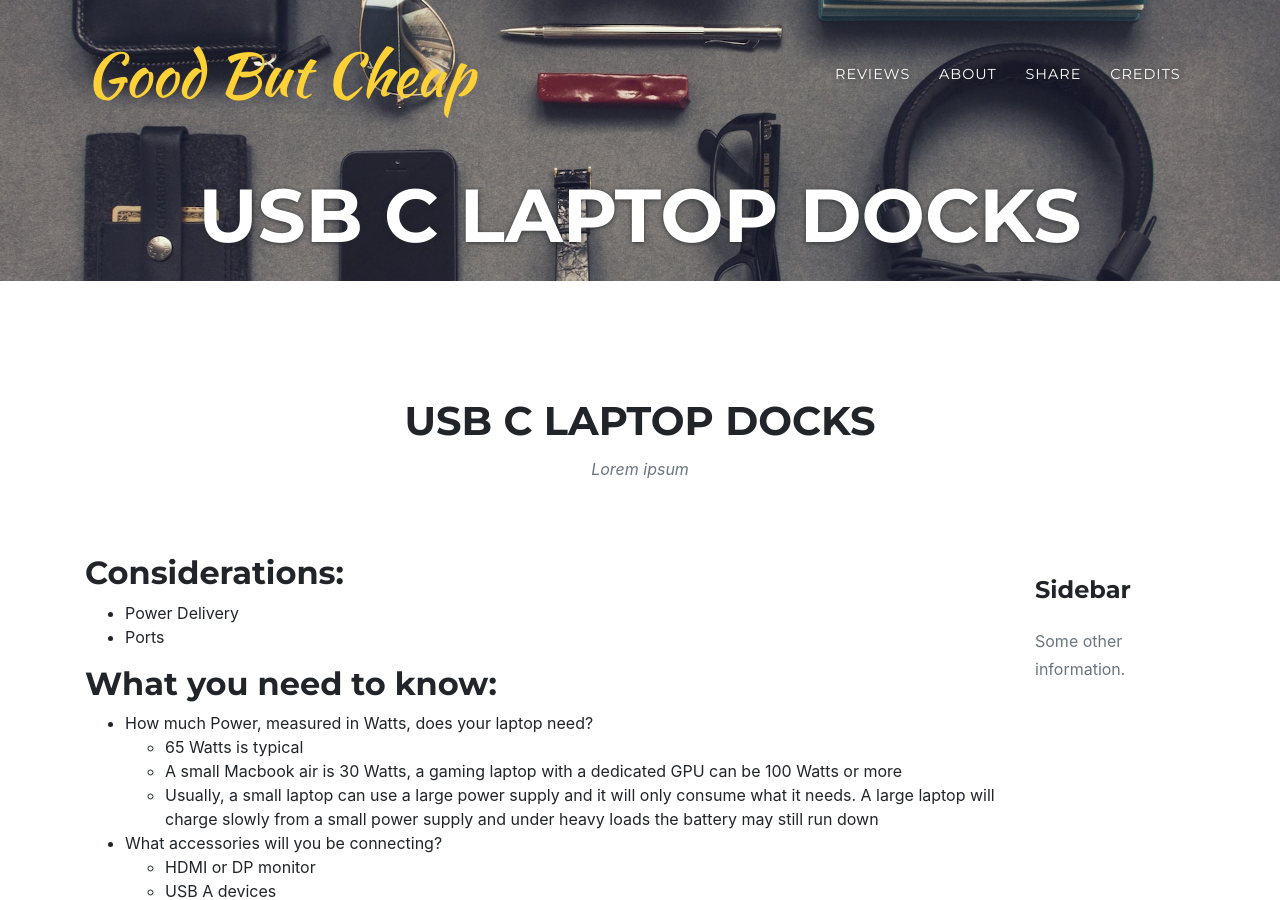
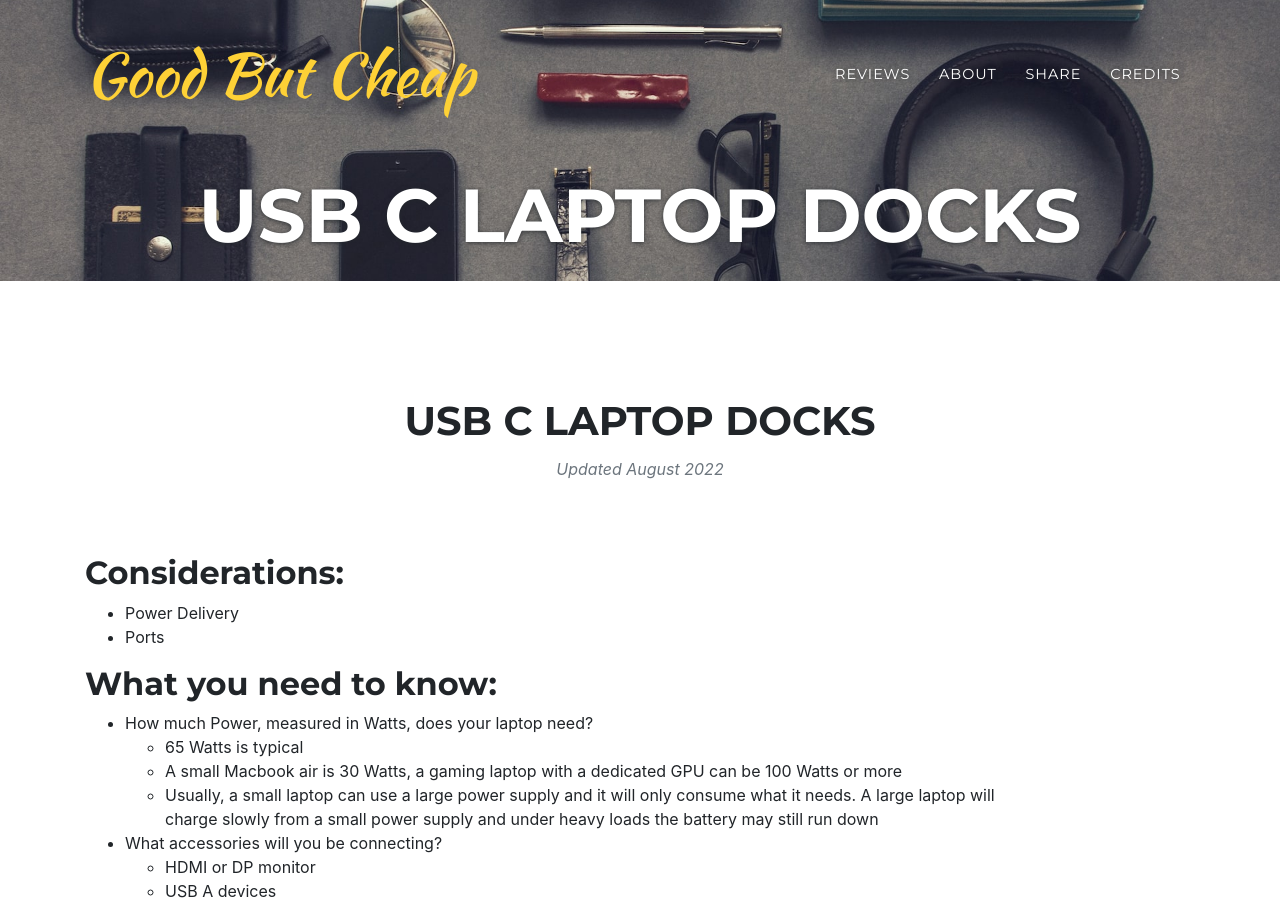
Before and after one commit to good-but-cheap/website, a Jekyll site: the page built from _reviews/USB C Laptop Docks.md, in a window 1280 px wide and 900 px high. Built offline with Jekyll 4.4.1, drawn with Linux system fonts in a browser that asks for light colours; some web fonts are replaced.

Commit message:
finalizing review template

```diff
--- a/_layouts/review.html
+++ b/_layouts/review.html
@@ -23,7 +23,7 @@
         <div class="col-lg-12 text-center">
           <h2 class="section-heading text-uppercase">{{page.title}}</h2>
 
-		  <h3 class="section-subheading text-muted">Lorem ipsum</h3>
+		  <h3 class="section-subheading text-muted">Updated {{page.updated}}</h3>
 
         </div>
       </div>
@@ -38,9 +38,9 @@
         </div>
 
         <div class="col-md-2">
-          <h4 class="service-heading"><p>Sidebar</p>
+          <h4 class="service-heading"><p><!-- Sidebar --></p>
 </h4>
-          <div class="text-muted"><p>Some other information.</p>
+          <div class="text-muted"><p><!-- Some other information. --></p>
 </div>
         </div>
 
--- a/_reviews/USB C Laptop Docks.md
+++ b/_reviews/USB C Laptop Docks.md
@@ -2,6 +2,7 @@
 layout: review
 title: USB C Laptop Docks
 picture: #https://upload.wikimedia.org/wikipedia/commons/1/1c/Lewis_Carroll_-_Henry_Holiday_-_Hunting_of_the_Snark_-_Plate_10.jpg
+updated: August 2022
 ---
 
 {% capture considerations %}
```
